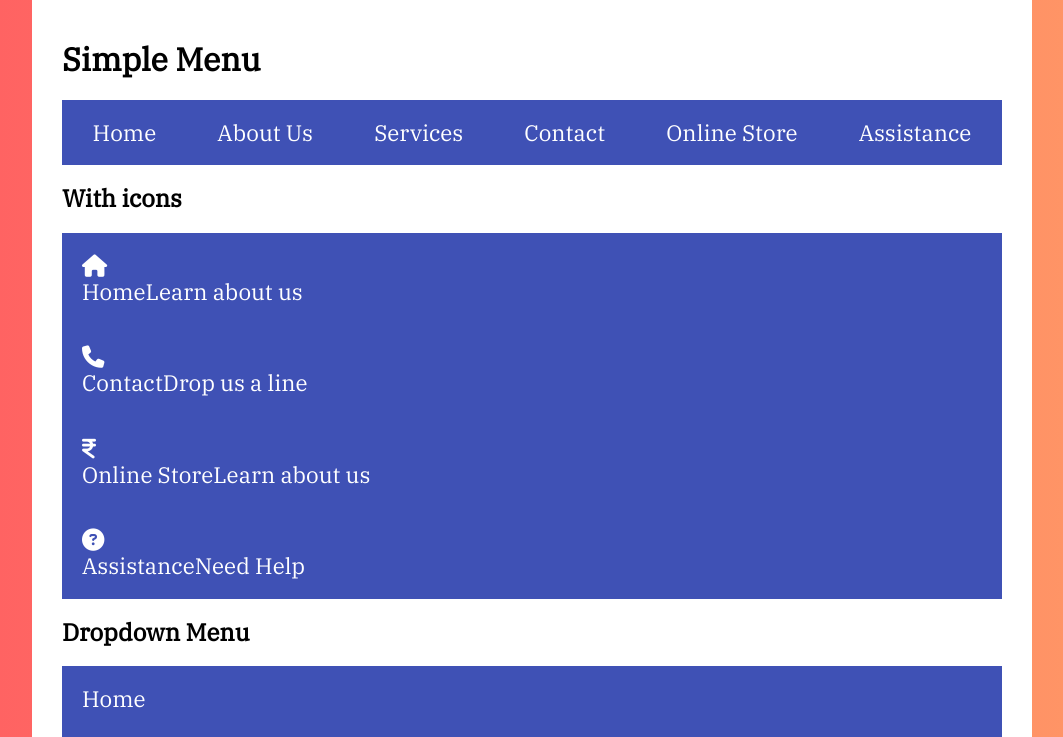
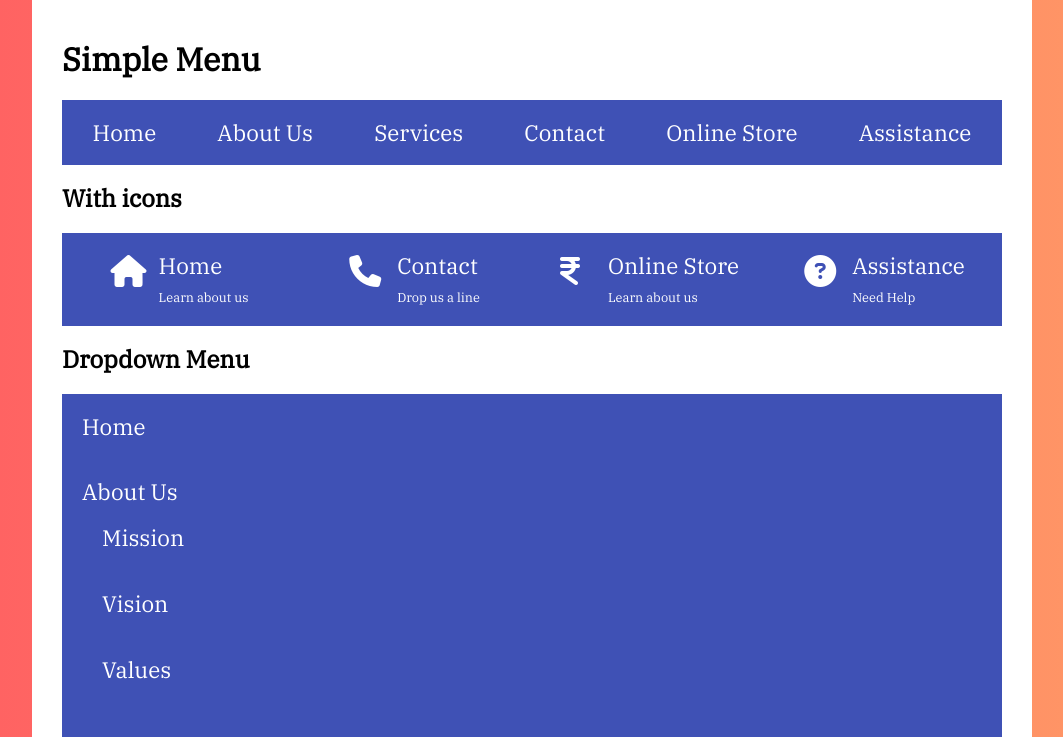
Before and after one commit to Chinmay045/nav_menubar_flexbox, a plain HTML site: page index.html in a window 1280 px wide. Shown: the top 737 px of the page, without its empty margins (108-1171 px from the left). Drawn offline with nearby package versions, Linux system fonts and the light colour scheme.

Commit message:
building menu with icons-2

```diff
--- a/index.html
+++ b/index.html
@@ -30,7 +30,7 @@
         </nav>
 
         <h2>With icons</h2>
-        <nav clas="icons">
+        <nav class="icons">
             <ul>
                 <li>
 
--- a/style.css
+++ b/style.css
@@ -72,3 +72,37 @@
         margin: 0;
     }
 }
+
+.icons ul {
+    display: flex;
+    flex-wrap: wrap;
+    justify-content: space-between;
+}
+
+@media (min-width:768px) {
+    .icons ul li {
+        flex: 0 0 50%;
+    }
+}
+
+
+.icons ul li {
+    flex: 1;
+}
+
+.icons ul li a {
+    display: flex;
+    justify-content: center;
+    flex: 0 0 100%;
+}
+
+.icons .icon {
+    font-size: 2rem;
+    flex: 0 0 3rem;
+}
+
+.icons .text span {
+    font-size: .8rem;
+    display: flex;
+    margin-top: .8rem;
+}
```
